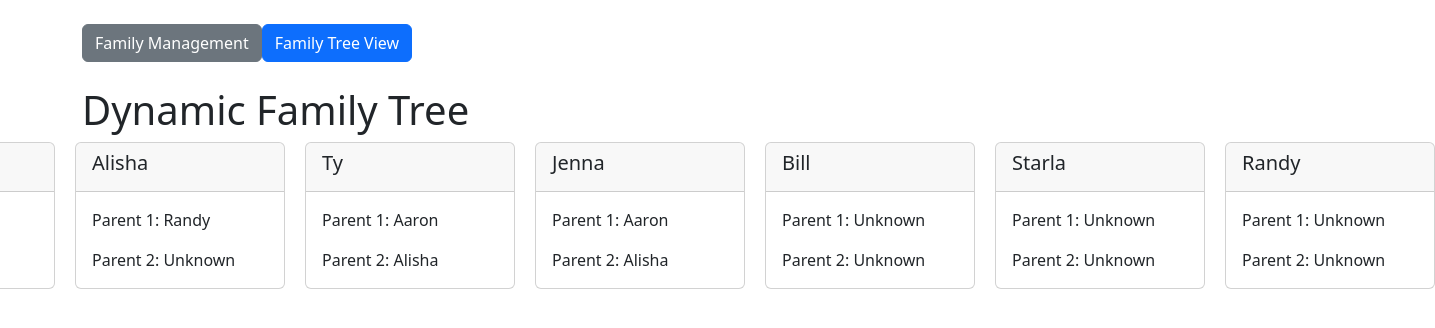
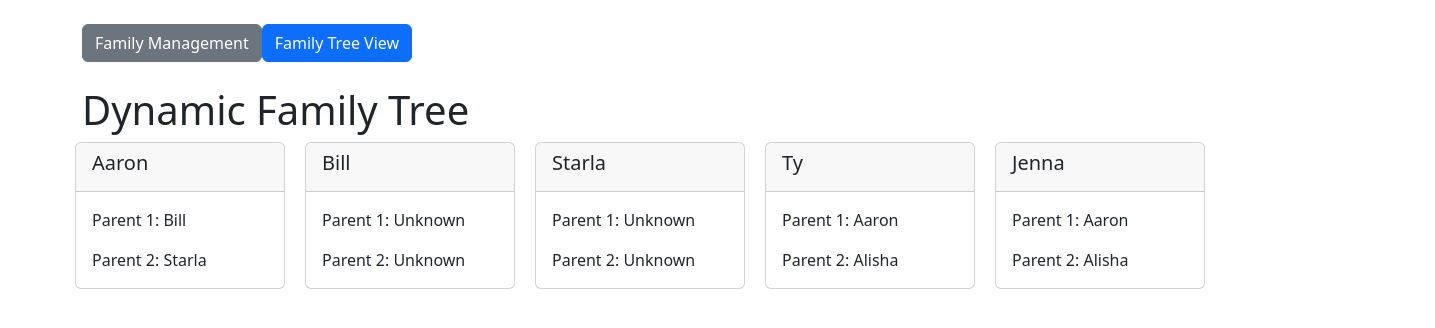
Before and after one commit to aaronstackpole/familytree, a React (Create React App) app: page / in a window 1280 px wide. Both pictures are taken after a click on the button "Family Tree View". Shown: the top 328 px of the page, 1435 px wide, since content can reach past the window. Built offline with nearby package versions, Linux system fonts and the light colour scheme.

Commit message:
Refactoring and movement towards new dynamic data structure for representing a family in reference to a specific individual

```diff
--- a/src/App.js
+++ b/src/App.js
@@ -1,7 +1,5 @@
 import React, { useState, useEffect } from 'react';
 import './App.css';
-
-//(c) ADS 2024
 
 const MemberForm = ({ familyData, setFamilyData }) => {
   const [personName, setPersonName] = useState('');
@@ -159,24 +157,65 @@ const MemberCard = ({ name, parents }) => (
   </div>
 );
 
-const FamilyView = ({ data }) => {
+const FamilyView = ({ familyData, rootId }) => {
 
   const getParentNames = (parentIds) => {
     return parentIds.map(parentId => {
       if (parentId === 0) {
         return 'Unknown';
       } else {
-        const parent = data.find(member => member.id === parentId);
+        const parent = familyData.find(member => member.id === parentId);
         return parent ? parent.name : 'Invalid';
       }
     });
   };
 
+  const getAncestors = (member, generation) => {
+    if (generation <= -4 || member.parents.length === 0) return [];
+      const ancestors = member.parents.flatMap(parentId => {
+        if (parentId === 0) return [];
+
+        const parent = familyData.find(m => m.id === parentId);
+        if (!parent) return [];
+        parent.generation = generation;
+        return [parent, ...getAncestors(parent, generation - 1)];
+      });
+    return ancestors;
+  };
+
+  const getDescendants = (member, generation) => {
+    if (generation >= 4 || member.parents.length === 0) return [];
+
+    const descendants = familyData.reduce((children, person) => {
+      if (person.parents.includes(member.id)) {
+        person.generation = generation;
+        children.push(person);
+        children.push(...getDescendants(person, generation + 1));
+      }
+      return children;
+    }, []);
+
+    return descendants;
+  };
+
+  const getFamilyMembers = (rootId) => {
+    const rootMember = familyData.find(member => member.id === rootId);
+    if (!rootMember) return []; // Return empty array if rootId is not found
+
+    const ancestors = getAncestors(rootMember, 0);
+    const descendants = getDescendants(rootMember, 0);
+
+    return [rootMember, ...ancestors, ...descendants];
+  };
+
+  // Hard code list root id: 1 for now
+  const familyMembers = getFamilyMembers(rootId);
+
   return (
     <div className='mt-4'>
       <h1>Dynamic Family Tree</h1>
       <div className="tree">
-        {data.map(member => (
+        {familyMembers.map(member => (
           <MemberCard key={member.id} name={member.name} parents={getParentNames(member.parents)} />
         ))}
       </div>
@@ -207,7 +246,7 @@ const App = () => {
       </div>
       <div>
         {currentPage === 'memberForm' && <MemberForm familyData={familyData} setFamilyData={setFamilyData} />}
-        {currentPage === 'familyView' && <FamilyView data={familyData} />}
+        {currentPage === 'familyView' && <FamilyView familyData={familyData} rootId={1} />}
       </div>
     </div>
   )
```
